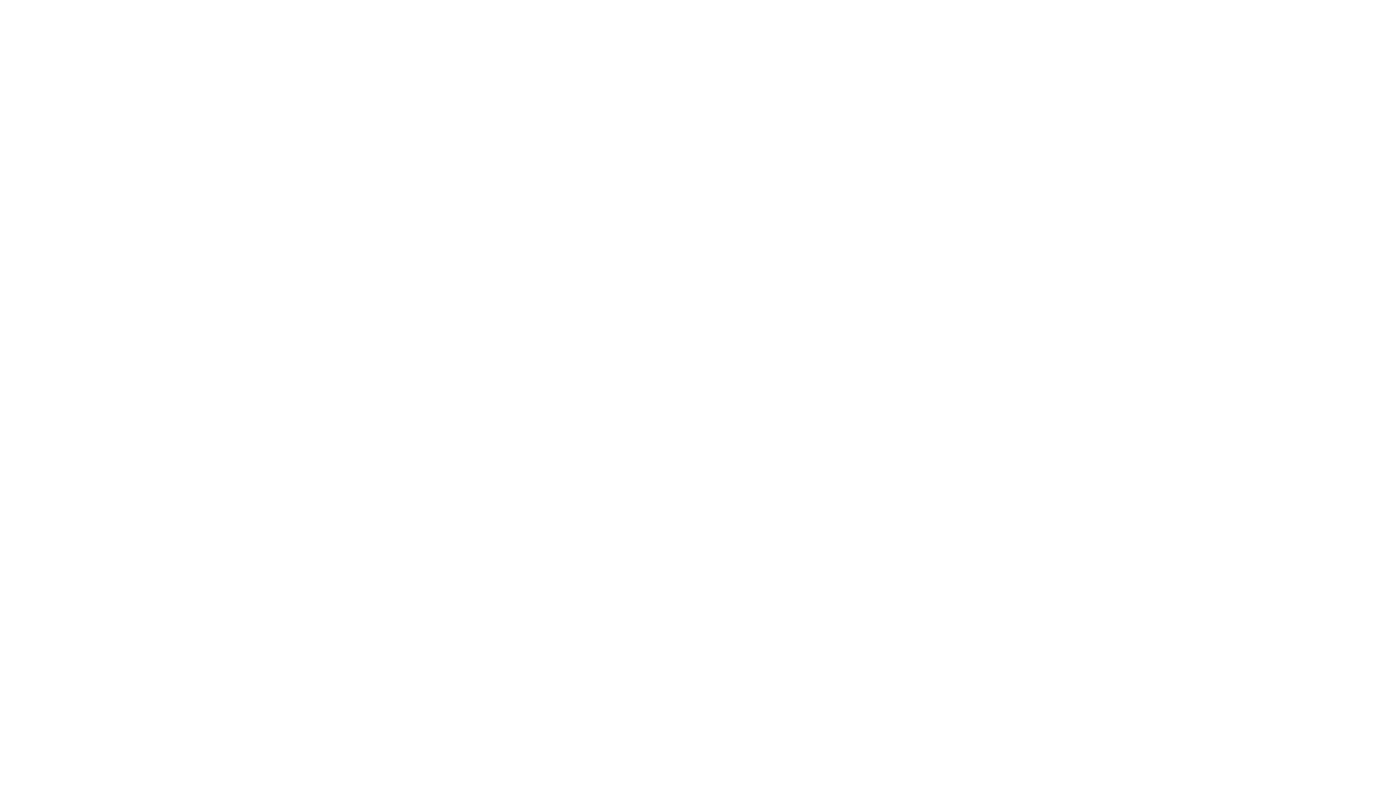
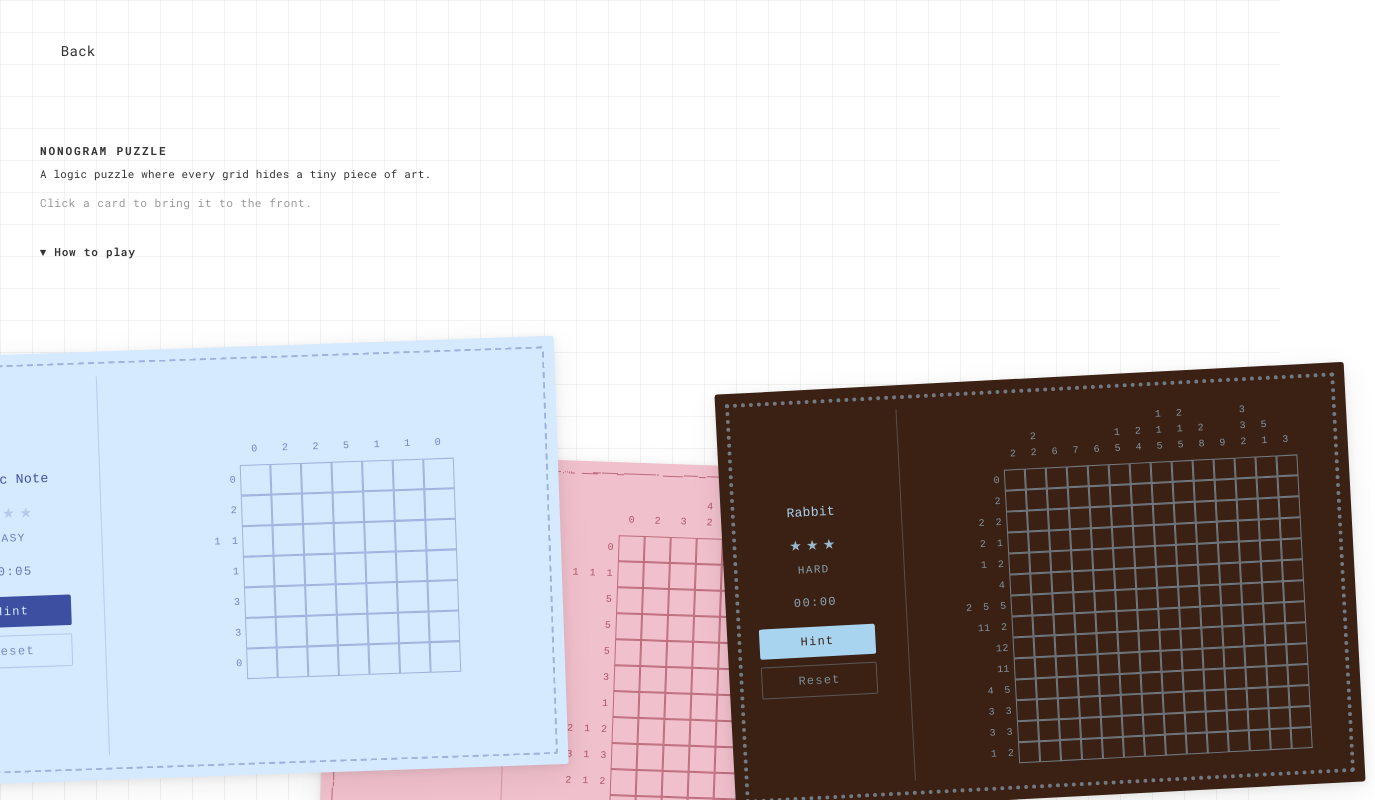
Before and after one commit to shxxw88/portfolio, a React (Vite) app: page /puzzle in a window 1280 px wide. Before the commit this address had no page. Shown: the top 800 px of the page, 1375 px wide, since content can reach past the window. Built offline with nearby package versions, Linux system fonts and the light colour scheme.

Commit message:
Added back button to puzzles page and navigation routing

```diff
--- a/src/components/GamesPage.css
+++ b/src/components/GamesPage.css
@@ -70,8 +70,38 @@
    TOP-LEFT INFO PANEL
    ================================================================ */
 
+.games-back-link {
+  display: block;
+  width: fit-content;
+  position: relative;
+  font-size: 0.875rem;
+  color: var(--color-text);
+  text-decoration: none;
+  margin: 2.5rem 0 0 2.5rem;
+  transition: color 0.2s ease;
+}
+
+.games-back-link:hover {
+  color: var(--color-accent);
+}
+
+.games-back-link .arrow {
+  opacity: 0;
+  transform: translateX(4px);
+  transition: opacity 0.22s ease, transform 0.22s ease;
+  font-size: 13px;
+  color: var(--color-accent);
+  display: inline-block;
+  margin-right: 4px;
+}
+
+.games-back-link:hover .arrow {
+  opacity: 1;
+  transform: translateX(0px);
+}
+
 .games-top {
-  padding: 2.5rem 0 0 2.5rem;
+  padding: 5rem 0 0 2.5rem;
   align-self: flex-start;
 }
 
--- a/src/components/GamesPage.jsx
+++ b/src/components/GamesPage.jsx
@@ -1,4 +1,5 @@
 import { useState, useRef, useEffect } from 'react'
+import { Link } from 'react-router-dom'
 import { motion, AnimatePresence } from 'framer-motion'
 import PuzzleCard from './PuzzleCard'
 import { PUZZLES } from './Puzzles'
@@ -53,6 +54,10 @@ export default function GamesPage() {
           </filter>
         </defs>
       </svg>
+
+      <Link to="/" className="games-back-link">
+        <span className="arrow">←</span> Back
+      </Link>
 
       {/* ---- Info panel ---- */}
       <div className="games-top">
--- a/src/components/Header.jsx
+++ b/src/components/Header.jsx
@@ -87,6 +87,12 @@ export default function Header() {
           About
         </a>
         <a
+          href="/puzzle"
+          className={`nav-link ${location.pathname === '/puzzle' ? 'active' : ''}`}
+        >
+          Puzzle
+        </a>
+        <a
           href="#contact"
           className={`nav-link ${activeSection === 'contact' ? 'active' : ''}`}
           onClick={scrollToFooter}
--- a/src/main.jsx
+++ b/src/main.jsx
@@ -40,7 +40,7 @@ ReactDOM.createRoot(document.getElementById('root')).render(
         <Route path="/design/iceland-guide" element={<IcelandGuideProject />} />
 
         {/* Games */}
-        <Route path="/games" element={<GamesPage />} />
+        <Route path="/puzzle" element={<GamesPage />} />
       </Routes>
     </BrowserRouter>
   </React.StrictMode>,
```
